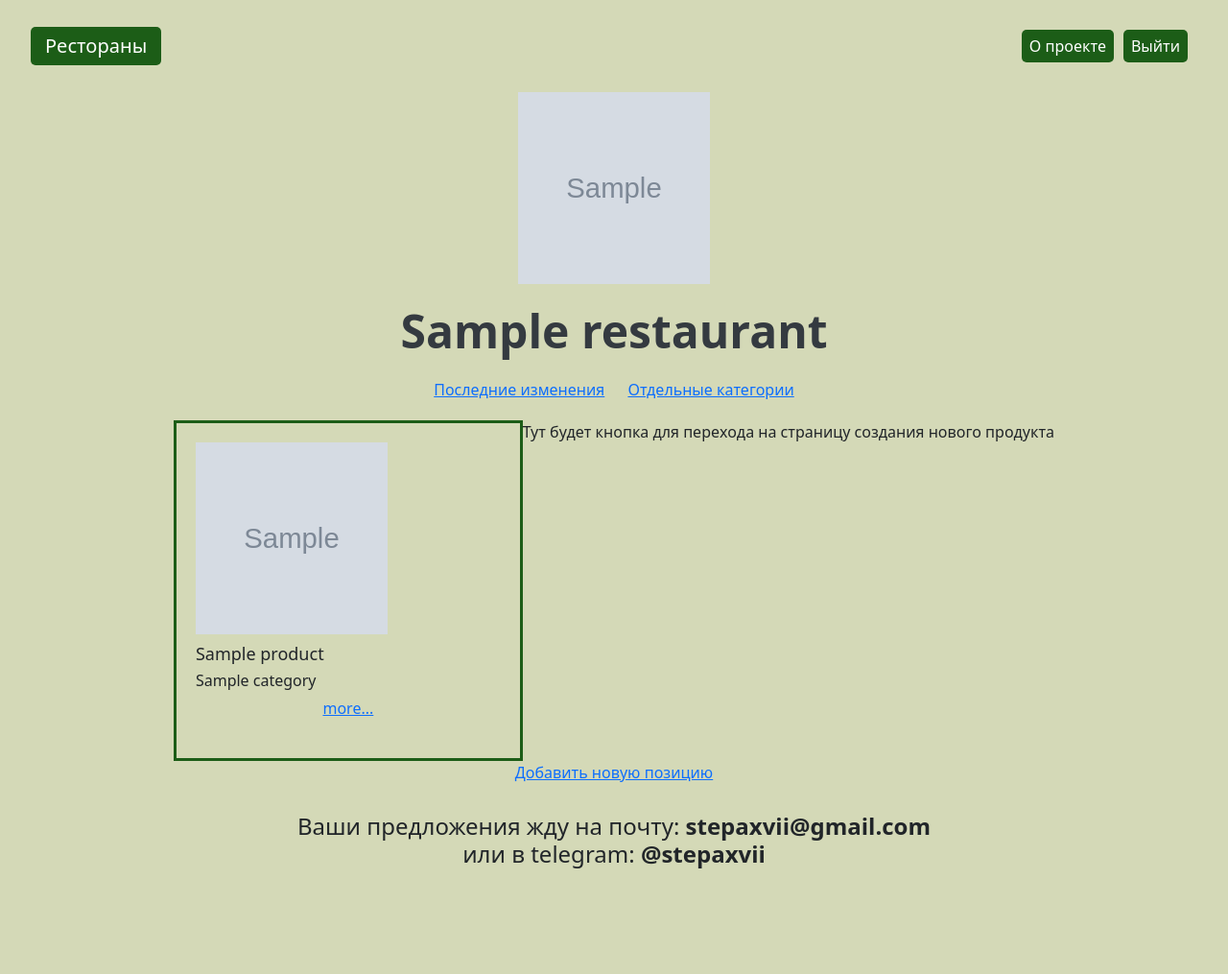
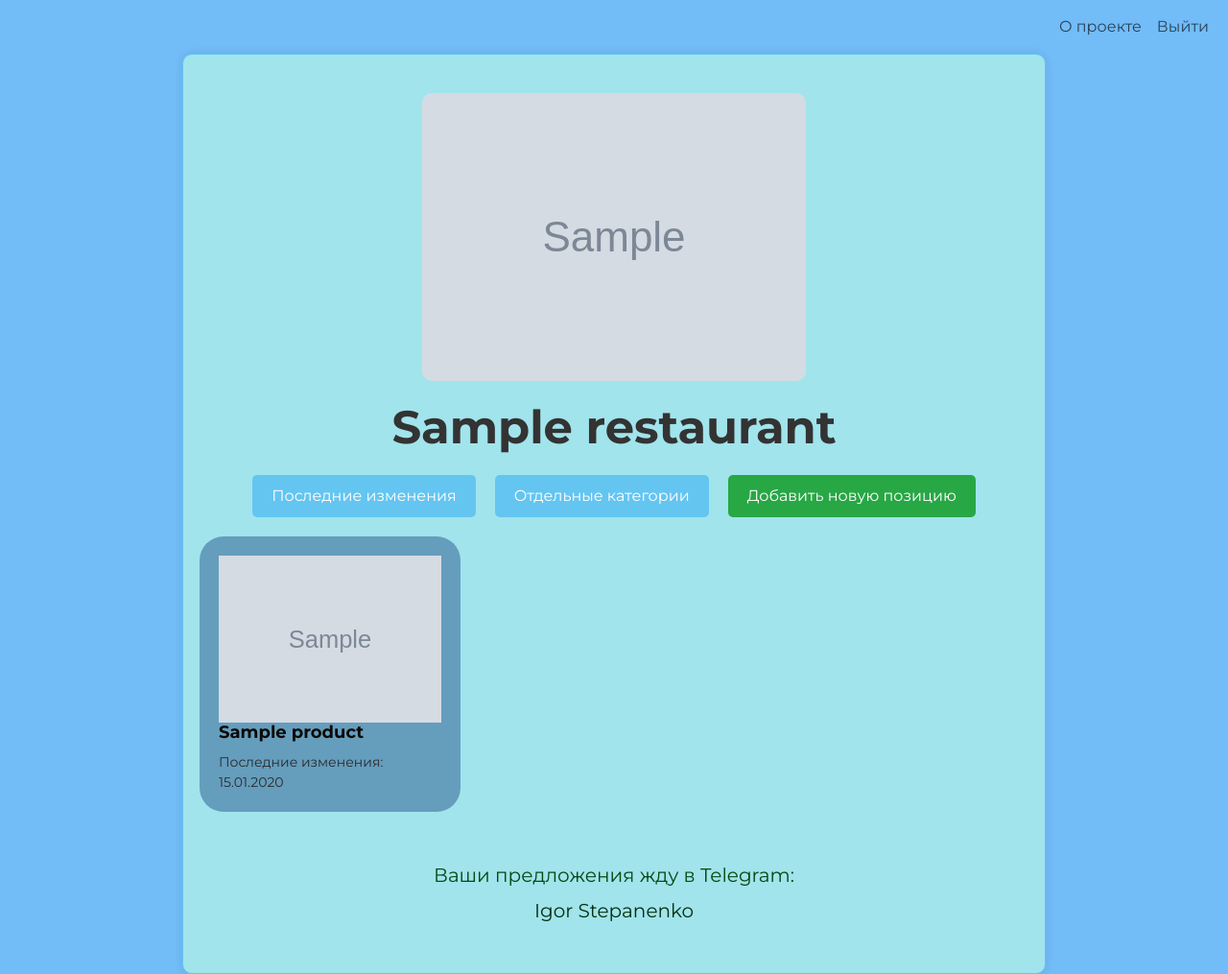
Before and after one commit to stepaxvii/basket_of_products, a Django app: page /restaurant/1 in a window 1280 px wide. Shown: the whole page at 96% size. Before the commit the page ends 905 px from the top, so only its background shows below. Run offline with Django 3.2, Linux system fonts and the light colour scheme; a user stored in the database is signed in; tables that the repository leaves empty hold one stand-in row (values such as "Sample post"); grey boxes marked "Sample" are stand-in pictures.

Commit message:
work for design

```diff
--- a/basket_of_products/basket/views.py
+++ b/basket_of_products/basket/views.py
@@ -37,7 +37,6 @@ class RestaurantsView(ListView):
     model = Restaurant
     template_name = 'basket/restaurants.html'
     context_object_name = 'restaurants'
-    paginate_by = 2
 
     def get_queryset(self):
         return get_user_restaurants(self.request.user)
--- a/basket_of_products/basket_of_products/settings.py
+++ b/basket_of_products/basket_of_products/settings.py
@@ -5,6 +5,8 @@ from pathlib import Path
 BASE_DIR = Path(__file__).resolve().parent.parent
 
 STATIC_URL = '/static/'
+
+# STATIC_ROOT = os.path.join(BASE_DIR, 'static')
 
 STATICFILES_DIRS = [os.path.join(BASE_DIR, 'static')]
 
--- /dev/null
+++ b/basket_of_products/static/css/stl.css
@@ -0,0 +1,311 @@
+body {
+    background-color: #72bcf8;
+    font-family: Montserrat, sans-serif;
+    color: #333333;
+}
+
+.container {
+    max-width: 900px;
+    margin: 0 auto;
+    padding: 20px;
+    background-color: #a1e4ec;
+    border: 1px solid #64c5f1;
+    box-shadow: 0 0 10px rgba(0, 0, 0, 0.1);
+    border-radius: 10px;
+}
+
+.content-wrapper {
+    display: flex;
+    flex-direction: column;
+    align-items: center;
+    justify-content: center;
+    height: 100%;
+}
+
+.content-wrapper h1 {
+    margin-bottom: 30px;
+}
+
+.button-container {
+    display: flex;
+    flex-direction: column;
+    align-items: center;
+    gap: 15px;
+}
+
+.btn {
+    position: relative;
+    display: inline-block;
+    padding: 10px 20px;
+    color: #0a6912;
+    text-transform: uppercase;
+    letter-spacing: 2px;
+    text-decoration: none;
+    font-size: 18px;
+    overflow: hidden;
+    transition: color 0.3s ease-in-out;
+}
+
+.btn:hover {
+    color: #034b0f;
+}
+
+.footer {
+    color: #044913;
+    padding: 30px 0;
+    text-align: center;
+}
+
+.telegram-link {
+    color: #05310e;
+    text-decoration: none;
+    font-size: 20px;
+    display: flex;
+    align-items: center;
+    justify-content: center;
+    margin-top: 10px;
+}
+
+.telegram-link:hover {
+    color: #137e51;
+}
+
+/* Ссылки */
+a {
+    color: #0c0a08;
+    text-decoration: none;
+}
+
+/* Стиль для заголовка */
+.header {
+    background-color: #659DBD;
+    color: #fff;
+    padding: 10px;
+    text-align: center;
+}
+
+/* Стиль для формы входа */
+.card {
+    background-color: #659DBD;
+    border-radius: 25px;
+}
+
+.card-body {
+    background-color: #659DBD;
+    border-radius: 25px;
+}
+
+.form-group {
+    margin-bottom: 20px;
+}
+
+.form-control {
+    padding: 10px;
+    border: 1px solid #ccc;
+    border-radius: 5px;
+}
+
+.btn-primary {
+    background-color: #64c5f1;
+    color: #fff;
+    border: none;
+    border-radius: 50;
+    box-shadow: none;
+    margin-top: 20px;
+    padding: 10px;
+}
+
+.btn-primary:hover {
+    background-color: #4bb5e0;
+    color: #fff;
+}
+
+.text-center {
+    text-align: center;
+}
+
+.mt-5 {
+    margin-top: 5%;
+}
+
+.justify-content-center {
+    justify-content: center;
+}
+
+
+
+.col-lg-4 {
+    flex-basis: 33.33333333333333%;
+    max-width: 33.33333333333333%;
+}
+
+/* Стили для страницы категорий */
+.card {
+    height: 100%;
+    display: flex;
+    flex-direction: column;
+    justify-content: space-between;
+    background-color: #a1e4ec;
+    border: 1px solid #64c5f1;
+    box-shadow: 0 0 10px rgba(0, 0, 0, 0.1);
+    border-radius: 10px;
+}
+
+.card-body {
+    display: flex;
+    flex-direction: column;
+    justify-content: space-between;
+    padding: 20px;
+}
+
+.card-title {
+    font-size: 18px;
+    font-weight: bold;
+    margin-bottom: 10px;
+}
+
+.modified-date {
+    font-size: 14px;
+    color: #2b2b2b;
+}
+
+.img-fluid {
+    max-width: 100%;
+    height: auto;
+    border-radius: 10px;
+}
+
+.mb-4 {
+    margin-bottom: 1.5rem !important;
+}
+
+.product-image {
+    margin-bottom: 20px;
+}
+
+h1 {
+    font-size: 32px;
+    font-weight: bold;
+    margin-bottom: 20px;
+}
+
+p {
+    margin-bottom: 10px;
+}
+
+.row {
+    display: flex;
+    flex-wrap: wrap;
+    margin-right: -15px;
+    margin-left: -15px;
+}
+
+.col-md-6 {
+    flex-basis: 50%;
+    max-width: 50%;
+    padding: 0 15px;
+}
+
+@media (max-width: 767px) {
+    .col-md-6 {
+        flex-basis: 100%;
+        max-width: 100%;
+    }
+}
+
+
+.restaurant-image {
+    text-align: center;
+    margin-bottom: 20px;
+}
+
+.restaurant-img {
+    max-width: 600px;
+    height: auto;
+    margin: 20px auto;
+    display: block;
+    border-radius: 10px;
+}
+
+.restaurant-name {
+    font-size: 48px;
+    font-weight: bold;
+    margin-bottom: 20px;
+}
+
+.buttons {
+    display: flex;
+    justify-content: center;
+    margin-bottom: 20px;
+}
+
+.button {
+    display: inline-block;
+    padding: 10px 20px;
+    margin: 0 10px;
+    background-color: #1C5D17;
+    color: #fff;
+    text-decoration: none;
+    border-radius: 5px;
+    transition: background-color 0.3s ease;
+}
+
+.button-primary {
+    background-color: #64c5f1;
+}
+
+.button-primary:hover {
+    background-color: #4bb5e0;
+}
+
+.button-success {
+    background-color: #28a745;
+}
+
+.button-success:hover {
+    background-color: #218838;
+}
+
+.products {
+    display: flex;
+    flex-wrap: wrap;
+    justify-content: center;
+}
+
+.product-card {
+    width: 33.33%;
+    padding: 20px;
+    box-sizing: border-box;
+    border-radius: 10px;
+    background-color: #5b9096;
+    border-color: #366368;
+    box-shadow: 0 0 10px rgba(0, 0, 0, 0.1);
+}
+
+.product-image {
+    width: 200px;
+    height: 200px;
+    object-fit: cover;
+    border-radius: 10px;
+    margin: 0 auto;
+}
+
+.product-img {
+    width: 100%;
+    height: 100%;
+    border-radius: 10px;
+}
+
+.product-info {
+    margin-top: 10px;
+    text-align: center;
+}
+
+.product-title {
+    font-size: 18px;
+    margin-bottom: 5px;
+}
+
+.product-category {
+    margin: 5px 0;
+}
--- a/basket_of_products/static/css/styles.css
+++ /dev/null
@@ -1,141 +0,0 @@
-/* Оформление основного контента */
-body {
-    background-color: #d4d9b7; /* Цвет фона */
-    padding: 20px;
-}
-
-/* Оформление блока с рестораном */
-.restaurant-item {
-    margin-bottom: 20px; /* Отступ между ресторанами */
-    padding-bottom: 20px; /* Отступ внизу каждого ресторана */
-    border-bottom: 3px solid #1C5D17; /* Черта между ресторанами */
-}
-
-/* Оформление заголовка ресторана */
-h1 {
-    color: #343a40; /* Цвет заголовка */
-}
-
-/* Оформление описания концепции */
-.concept {
-    color: #6c757d; /* Цвет текста */
-    margin-top: 20px;
-}
-
-/* Оформление навигации */
-.navbar {
-    margin-bottom: 20px; /* Отступ снизу */
-}
-
-.nav-link {
-    color: #fff !important; /* Цвет текста кнопок */
-    background-color: #1C5D17; /* Цвет фона кнопок */
-    border-radius: 5px; /* Закругление углов кнопок */
-    margin-right: 10px; /* Отступ между кнопками */
-    padding: 5px 15px; /* Отступ внутри кнопок */
-}
-
-.nav-link:hover {
-    color: #fff !important; /* Цвет текста при наведении */
-    background-color: #155a0d; /* Цвет фона кнопок при наведении */
-}
-
-.navbar-brand {
-    color: #fff !important; /* Цвет текста кнопки "Рестораны" */
-    background-color: #1C5D17; /* Цвет фона кнопки "Рестораны" */
-    border-radius: 5px; /* Закругление углов кнопки "Рестораны" */
-    padding: 5px 15px; /* Отступ внутри кнопки "Рестораны" */
-}
-
-.navbar-brand:hover {
-    color: #fff !important; /* Цвет текста при наведении */
-    background-color: #155a0d; /* Цвет фона кнопки "Рестораны" при наведении */
-}
-
-/* Оформление пагинации */
-.pagination .page-item .page-link {
-    color: #1C5D17; /* Цвет текста */
-    background-color: #E2EAB5; /* Цвет фона */
-    border: 1px solid #1C5D17; /* Цвет границы */
-}
-
-.pagination .page-item.active .page-link {
-    color: #fff; /* Цвет текста активной страницы */
-    background-color: #1C5D17; /* Цвет фона активной страницы */
-    border: 1px solid #1C5D17; /* Цвет границы активной страницы */
-}
-
-.pagination .page-item .page-link:hover {
-    color: #fff; /* Цвет текста при наведении */
-    background-color: #155a0d; /* Цвет фона при наведении */
-    border: 1px solid #155a0d; /* Цвет границы при наведении */
-}
-
-/* Дополнительные стили для страницы "О проекте" */
-.content {
-    background-color: #74A570; /* Цвет фона блока */
-    padding: 30px; /* Внутренний отступ */
-    border-radius: 10px; /* Закругленные углы */
-    box-shadow: 0 0 10px rgba(0, 0, 0, 0.1); /* Тень */
-    color: #343a40; /* Цвет текста */
-}
-
-.content h1, .content h2, .content h3, .content p, .content ul {
-    margin-bottom: 20px; /* Отступ снизу */
-}
-
-.content ul {
-    padding-left: 20px; /* Отступ для списка */
-}
-
-.content ul li {
-    list-style-type: disc; /* Тип маркера списка */
-}
-
-/* Оформление футера */
-.footer {
-    color: #343a40; /* Цвет текста */
-    text-align: right; /* Выравнивание текста по правому краю */
-    display: flex;
-    justify-content: flex-end;
-    align-items: center;
-}
-
-.footer p {
-    margin: 0 10px; /* Отступ между элементами */
-}
-
-.restaurant-image {
-    text-align: center;
-}
-
-.restaurant-image img {
-    width: 200px;
-    height: 200px;
-    margin: 20px auto;
-    display: block;
-}
-
-.buttons {
-    text-align: center;
-    margin-bottom: 20px;
-}
-
-.buttons a {
-    margin: 10px;
-}
-
-.products {
-    display: flex;
-    flex-wrap: wrap;
-    justify-content: center;
-}
-
-.product {
-    margin: 10px;
-    width: 30%;
-}
-
-.product-image{
-    text-align: center;
-}
--- a/basket_of_products/templates/basket/base.html
+++ b/basket_of_products/templates/basket/base.html
@@ -1,58 +1,24 @@
+{% load static %}
+
 <!DOCTYPE html>
 <html lang="en">
 <head>
-    {% load static %}
     <meta charset="UTF-8">
     <meta name="viewport" content="width=device-width, initial-scale=1.0">
     <title>{% block title %}Главная страница{% endblock %}</title>
     <link href="https://cdn.jsdelivr.net/npm/bootstrap@5.3.0-alpha1/dist/css/bootstrap.min.css" rel="stylesheet">
-    <link rel="stylesheet" href="{% static 'css/styles.css' %}">
+    <link rel="preconnect" href="https://fonts.googleapis.com">
+    <link rel="preconnect" href="https://fonts.gstatic.com" crossorigin>
+    <link href="https://fonts.googleapis.com/css2?family=Montserrat:wght@400;700&display=swap" rel="stylesheet">
+    <link rel="stylesheet" href="{% static 'css/stl.css' %}">
 </head>
 <body>
     {% include 'includes/header.html' %}
 
-    <div class="container">
+
         {% block content %}
         {% endblock %}
-    </div>
-    <!-- Пагинация -->
-    {% block pagination %}
-    <nav aria-label="Page navigation">
-        <ul class="pagination justify-content-center">
-            {% if is_paginated %}
-                {% if page_obj.has_previous %}
-                    <li class="page-item">
-                        <a class="page-link" href="?page=1" aria-label="First">
-                            <span aria-hidden="true">&laquo;</span>
-                        </a>
-                    </li>
-                    <li class="page-item">
-                        <a class="page-link" href="?page={{ page_obj.previous_page_number }}" aria-label="Previous">
-                            <span aria-hidden="true">&lsaquo;</span>
-                        </a>
-                    </li>
-                {% endif %}
-                {% for num in page_obj.paginator.page_range %}
-                    <li class="page-item {% if num == page_obj.number %}active{% endif %}">
-                        <a class="page-link" href="?page={{ num }}">{{ num }}</a>
-                    </li>
-                {% endfor %}
-                {% if page_obj.has_next %}
-                    <li class="page-item">
-                        <a class="page-link" href="?page={{ page_obj.next_page_number }}" aria-label="Next">
-                            <span aria-hidden="true">&rsaquo;</span>
-                        </a>
-                    </li>
-                    <li class="page-item">
-                        <a class="page-link" href="?page={{ page_obj.paginator.num_pages }}" aria-label="Last">
-                            <span aria-hidden="true">&raquo;</span>
-                        </a>
-                    </li>
-                {% endif %}
-            {% endif %}
-        </ul>
-    </nav>
-    {% endblock %}
+
     {% include 'includes/footer.html' %}
 
     <script src="https://cdn.jsdelivr.net/npm/bootstrap@5.3.0-alpha1/dist/js/bootstrap.bundle.min.js"></script>
--- a/basket_of_products/templates/basket/categories.html
+++ b/basket_of_products/templates/basket/categories.html
@@ -5,10 +5,11 @@
 {% endblock %}
 
 {% block content %}
-    Страница Категорий
     <div>
         {% for category in categories %}
-            <a href="{% url 'basket:category-detail' slug=category.slug %}">{{ category.title }}</a>
+            <div class="container">
+                <a href="{% url 'basket:category-detail' slug=category.slug %}"><h5>{{ category.title }}</h5></a>{{ category.description }}
+            </div>
         {% endfor %}
     </div>
 {% endblock %}
--- a/basket_of_products/templates/basket/restaurant-detail.html
+++ b/basket_of_products/templates/basket/restaurant-detail.html
@@ -8,32 +8,27 @@
 <body>
     <div class="container">
         <div class="restaurant-image">
-            <img src="{{ restaurant.image.url }}" alt="{{ restaurant.name }}" style="max-width: 600px; max-height: 600px; margin: 20px auto; display: block;">
-            <h1 style="text-align: center; font-size: 48px; font-weight: bold; margin-bottom: 20px;">{{ restaurant.name }}</h1>
+            <img src="{{ restaurant.image.url }}" alt="{{ restaurant.name }}" class="restaurant-img">
+            <h1 class="restaurant-name">{{ restaurant.name }}</h1>
         </div>
         <div class="buttons">
-            <a href="{% url 'basket:last-chages' %}" class="button">Последние изменения</a>
-            <a href="{% url 'basket:categories' %}"  class="button">Отдельные категории</a>
+            <a href="{% url 'basket:last-chages' %}" class="button button-primary">Последние изменения</a>
+            <a href="{% url 'basket:categories' %}"  class="button button-primary">Отдельные категории</a>
+            {% if user.is_staff or user.is_superuser %}
+                <a href="{% url 'basket:product-create' %}" class="button button-success">Добавить новую позицию</a>
+            {% endif %}
         </div>
-        <div class="products" style="display: flex; flex-wrap: wrap; justify-content: center;">
+        <div class="row">
             {% for product in products %}
-                <div class="product-card" style="width: 33.33%; padding: 20px; box-sizing: border-box; border: 3px solid #1C5D17;">
-                    <div class="product-image" style="width: 200px; height: 200px; object-fit: cover; border-radius: 10px;">
-                        <img src="{{ product.image.url }}" alt="{{ product.title }}" style="width: 100%; height: 100%;">
-                    </div>
-                    <div class="product-info" style="margin-top: 10px;">
-                        <h2 style="font-size: 18px; margin-bottom: 5px;">{{ product.title }}</h2>
-                        <p style="margin: 5px 0;">{{ product.category }}</p>
-                        <div class="buttons">
-                            <a href="{% url 'basket:product-detail' product.id %}" class="button">more...</a>
-                        </div>
-                    </div>
+            <div class="col-md-4 mb-4">
+                <div class="card-body">
+                    <a href="{% url 'basket:product-detail' product.id %}">
+                    <img src="{{ product.image.url }}" alt="{{ product.title }}" class="card-img-top">
+                    <h5 class="card-title">{{ product.title }}</h5>
+                    <p class="card-text modified-date">Последние изменения: {{ product.modified_at|date:"d.m.Y" }}</p></a>
                 </div>
+            </div>
             {% endfor %}
-            {% if user.is_staff or user.is_superuser %}
-                Тут будет кнопка для перехода на страницу создания нового продукта
-                <a href="{% url 'basket:product-create' %}" class="button">Добавить новую позицию</a>
-            {% endif %}
         </div>
 </body>
 {% endblock %}
--- a/basket_of_products/templates/basket/restaurants.html
+++ b/basket_of_products/templates/basket/restaurants.html
@@ -22,7 +22,7 @@
                 <a href="{% url 'basket:restaurant-detail' restaurant.id %}" style="text-decoration: none;">
                     <h1>{{ restaurant.name }}</h1>
                 </a>
-                <p class="concept">{{ restaurant.concept| slice:":703" }}...</p>
+                <p class="concept">{{ restaurant.concept|slice:":703" }}...</p>
             </div>
         </div>
     </div>
--- a/basket_of_products/templates/includes/footer.html
+++ b/basket_of_products/templates/includes/footer.html
@@ -1,6 +1,8 @@
-<div style="margin-top: 30px; text-align: center;">
-    <h4>
-    Ваши предложения жду на почту: <b>stepaxvii@gmail.com</b><br>
-    или в telegram: <b>@stepaxvii</b>
-    </h4>
-</div>
+        <div class="footer">
+            <div class="col-auto">
+                <h5>Ваши предложения жду в Telegram:</h5>
+                <a href="https://t.me/stepaxvii" target="_blank" class="telegram-link">
+                    Igor Stepanenko
+                </a>
+            </div>
+        </div>
--- a/basket_of_products/templates/includes/header.html
+++ b/basket_of_products/templates/includes/header.html
@@ -1,7 +1,6 @@
 <nav class="navbar navbar-expand-lg">
     <div class="container-fluid">
         {% if request.user.is_authenticated %}
-            <a class="navbar-brand" href="{% url 'basket:restaurants' %}">Рестораны</a>
             <button class="navbar-toggler" type="button" data-bs-toggle="collapse" data-bs-target="#navbarNav" aria-controls="navbarNav" aria-expanded="false" aria-label="Toggle navigation">
             <span class="navbar-toggler-icon"></span>
             </button>
@@ -21,15 +20,10 @@
                 </ul>
             </div>
         {% else %}
-            <h4>
-                Войдите в аккаунт, для использования сервиса
-            </h4>
-            <div class="collapse navbar-collapse" id="navbarNav">
-                <ul class="navbar-nav ms-auto">
-                    <li class="nav-item">
+            <h5>
+                Войдите для работы
+            </h5>
                 <a class="nav-link" href="{% url 'pages:login' %}">Войти</a>
-                    </li>
-                </ul>
             </div>
         {% endif %}
     </div>
```
Also changed, not shown: basket_of_products/templates/basket/category-create.html (+4 -4 lines), basket_of_products/templates/basket/category-detail.html (+18 -9 lines), basket_of_products/templates/basket/index.html (+16 -12 lines), basket_of_products/templates/basket/product-create.html (+5 -5 lines), basket_of_products/templates/basket/product-detail.html (+35 -15 lines), basket_of_products/templates/loger/login.html (+3 -6 lines), basket_of_products/templates/loger/logout.html (deleted, +0 -14 lines). Lines whose indentation alone changed are shown as unchanged.
